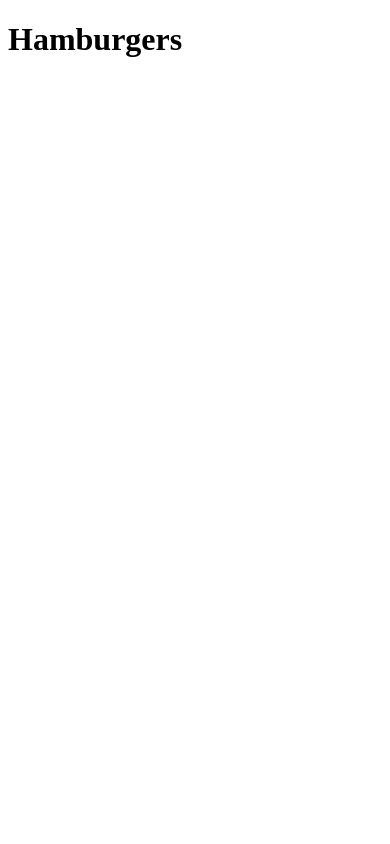
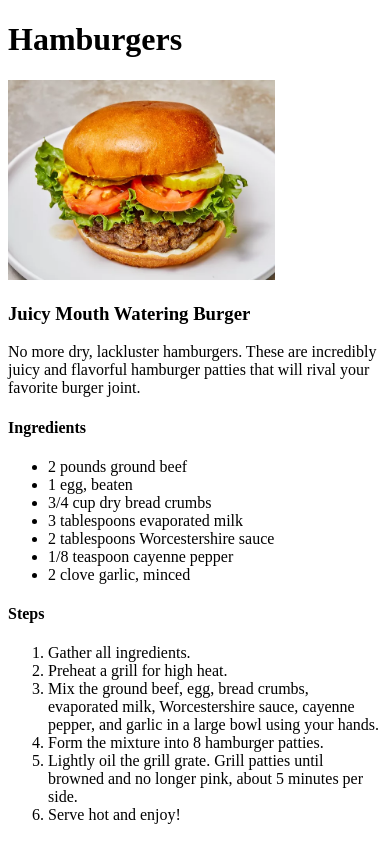
Before and after one commit to petez32/odin-recipes, a plain HTML site: page recipes/hamburgers.html in a window 390 px wide. Drawn offline with Linux system fonts and the light colour scheme.

Commit message:
Added content to hamburgers.html including a description, heading, paragraph, ingredients, and steps.

```diff
--- a/recipes/hamburgers.html
+++ b/recipes/hamburgers.html
@@ -7,5 +7,27 @@
 </head>
 <body>
     <h1>Hamburgers</h1>
+    <img src="../imgs/hamburger.webp" height="200">
+    <h3>Juicy Mouth Watering Burger</h3>
+    <p>No more dry, lackluster hamburgers. These are incredibly juicy and flavorful hamburger patties that will rival your favorite burger joint.</p>
+    <h4>Ingredients</h4>
+    <ul>
+        <li>2 pounds ground beef</li>
+        <li>1 egg, beaten</li>
+        <li>3/4 cup dry bread crumbs</li>
+        <li>3 tablespoons evaporated milk</li>
+        <li>2 tablespoons Worcestershire sauce</li>
+        <li>1/8 teaspoon cayenne pepper</li>
+        <li>2 clove garlic, minced</li>
+    </ul>
+    <h4>Steps</h4>
+    <ol>
+        <li>Gather all ingredients.</li>
+        <li>Preheat a grill for high heat.</li>
+        <li>Mix the ground beef, egg, bread crumbs, evaporated milk, Worcestershire sauce, cayenne pepper, and garlic in a large bowl using your hands.</li>
+        <li>Form the mixture into 8 hamburger patties.</li>
+        <li>Lightly oil the grill grate. Grill patties until browned and no longer pink, about 5 minutes per side.</li>
+        <li>Serve hot and enjoy!</li>
+    </ol>
 </body>
 </html>
```
